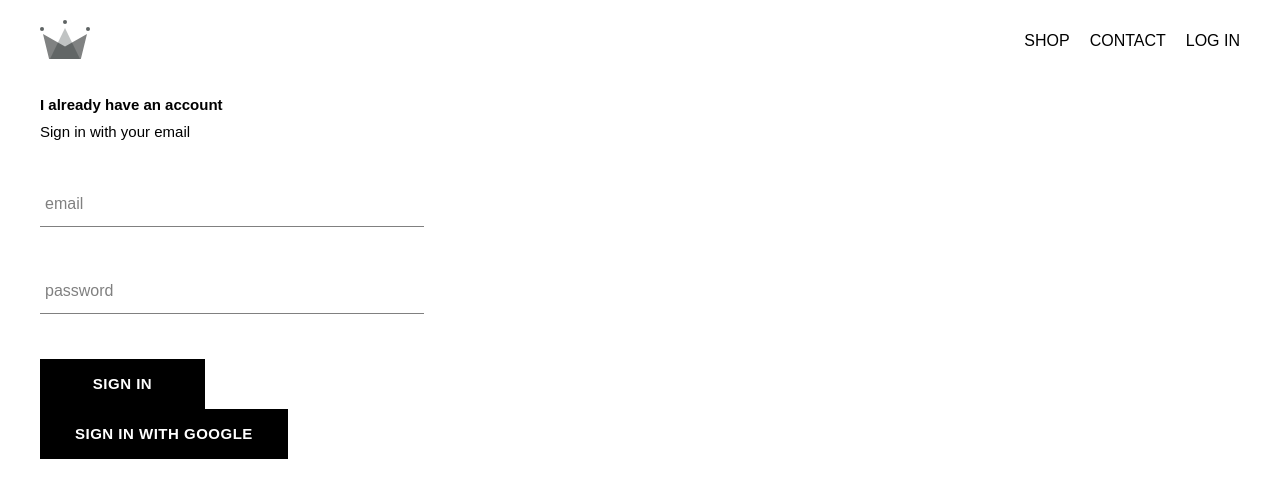
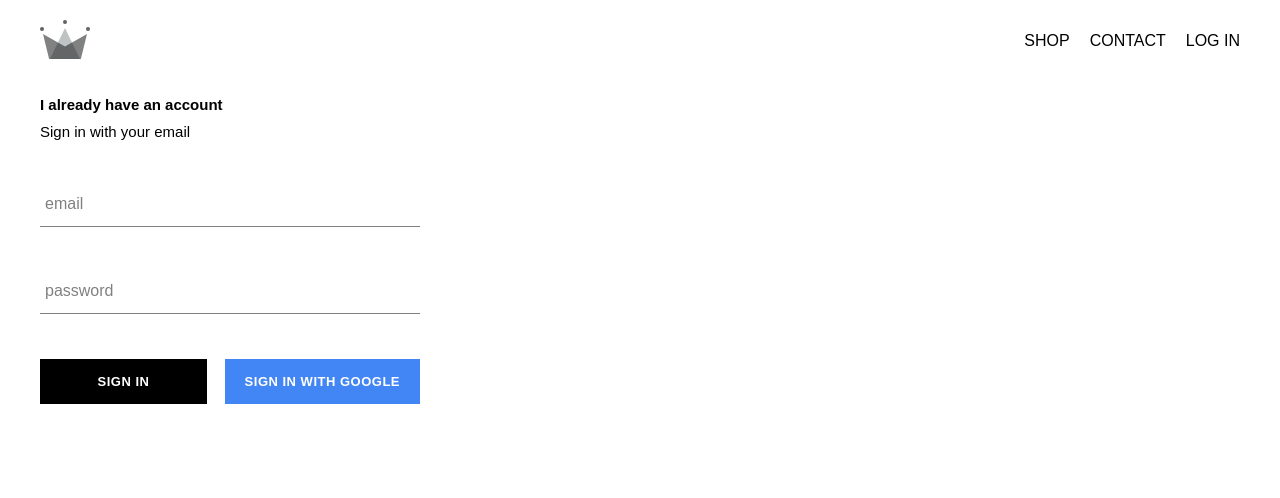
Before and after one commit to ibktommy/E-CommerceReactProject, a React (Create React App) app: page /registerLogin in a window 1280 px wide. Shown: the top 498 px of the page. Built offline with nearby package versions, Linux system fonts and the light colour scheme; no server answers; the HTML template or start-up script is replaced by a standard one.

Commit message:
Adding sign in page, styling of sign in buttons and dynamically adding class to google login button

```diff
--- a/src/components/customButton/customButtonComponent.jsx
+++ b/src/components/customButton/customButtonComponent.jsx
@@ -2,8 +2,8 @@ import React from "react";
 
 import "./customButtonStyles.scss";
 
-const CustomButton = ({ children, ...otherProps }) => (
-	<button className="custom-button" {...otherProps}>
+const CustomButton = ({ children, isGoogleLoggedIn, ...otherProps }) => (
+	<button className={`${isGoogleLoggedIn ? "google-sign-in" : ""} custom-button`} {...otherProps}>
 		{children}
 	</button>
 );
--- a/src/components/customButton/customButtonStyles.scss
+++ b/src/components/customButton/customButtonStyles.scss
@@ -1,11 +1,10 @@
 .custom-button {
-	min-width: 165px;
+	min-width: 16.7rem;
 	width: auto;
-	height: 50px;
 	letter-spacing: 0.5px;
-	line-height: 50px;
-	padding: 0 35px 0 35px;
-	font-size: 15px;
+	padding: 1.5rem 2rem;
+	text-align: center;
+	font-size: 13px;
 	background-color: black;
 	color: white;
 	text-transform: uppercase;
@@ -19,4 +18,14 @@
 		color: black;
 		border: 1px solid black;
 	}
+
+	&.google-sign-in {
+		background-color: #4285f4;
+		color: #fff;
+
+		&:hover {
+			background-color: #2255a7;
+			border: none;
+		}
+	}
 }
--- a/src/components/login/loginComponent.jsx
+++ b/src/components/login/loginComponent.jsx
@@ -52,9 +52,13 @@ class Login extends Component {
 						label="password"
 						required
 					/>
-
-					<CustomButton type="submit">Sign In</CustomButton>
-					<CustomButton onClick={loginWithGoogle}> Sign in with Google </CustomButton>
+					<div className="buttons">
+						<CustomButton type="submit">Sign In</CustomButton>
+						<CustomButton onClick={loginWithGoogle} isGoogleLoggedIn>
+							{" "}
+							Sign in with Google{" "}
+						</CustomButton>
+					</div>
 				</form>
 			</div>
 		);
--- a/src/components/login/loginStyles.scss
+++ b/src/components/login/loginStyles.scss
@@ -1,5 +1,5 @@
 .sign-in {
-	width: 30vw;
+	width: 380px;
 	display: flex;
 	flex-direction: column;
 
@@ -10,4 +10,10 @@
 	span {
 		font-size: 1.5rem;
 	}
+
+	.buttons {
+		display: flex;
+		justify-content: space-between;
+		gap: 1rem;
+	}
 }
```
